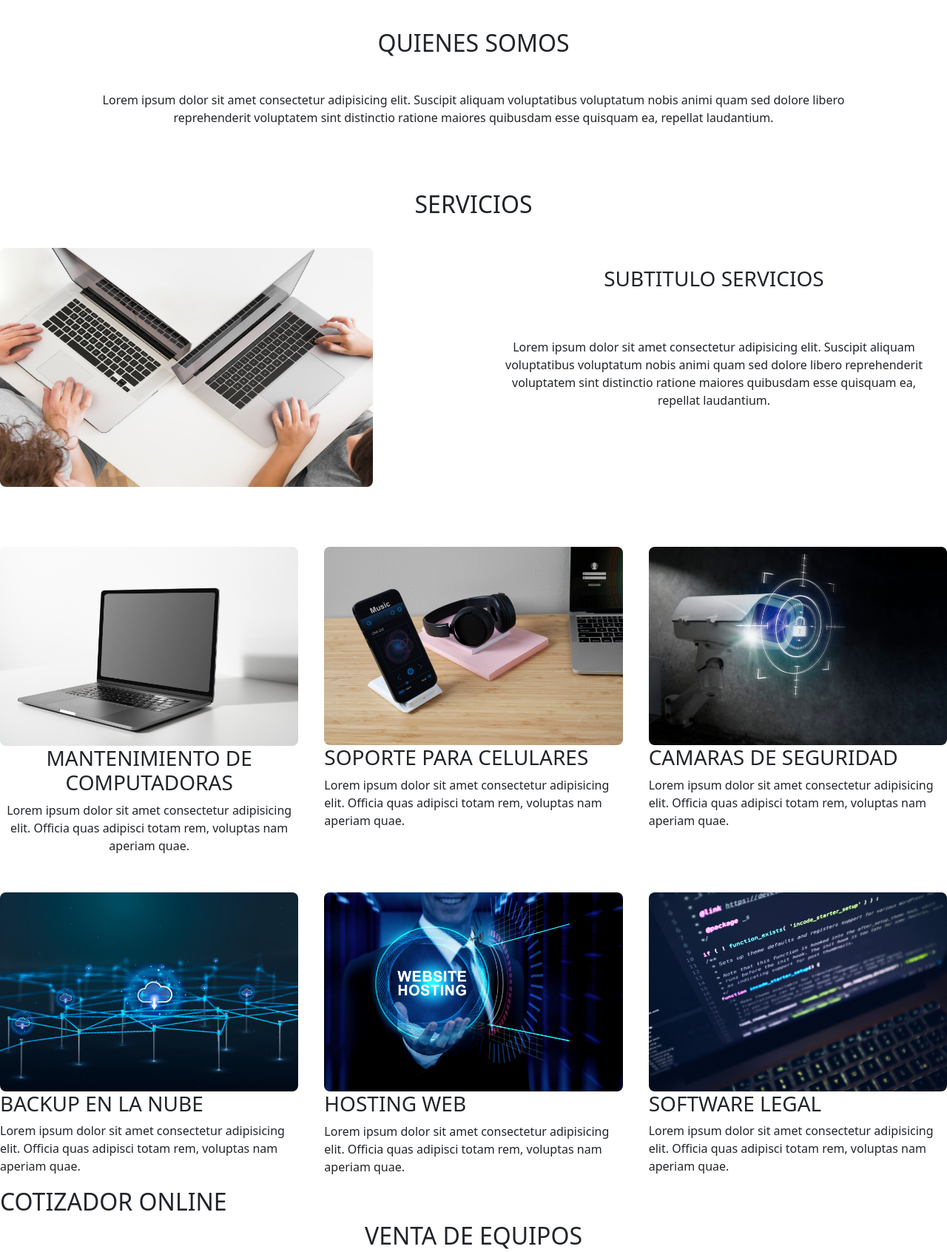
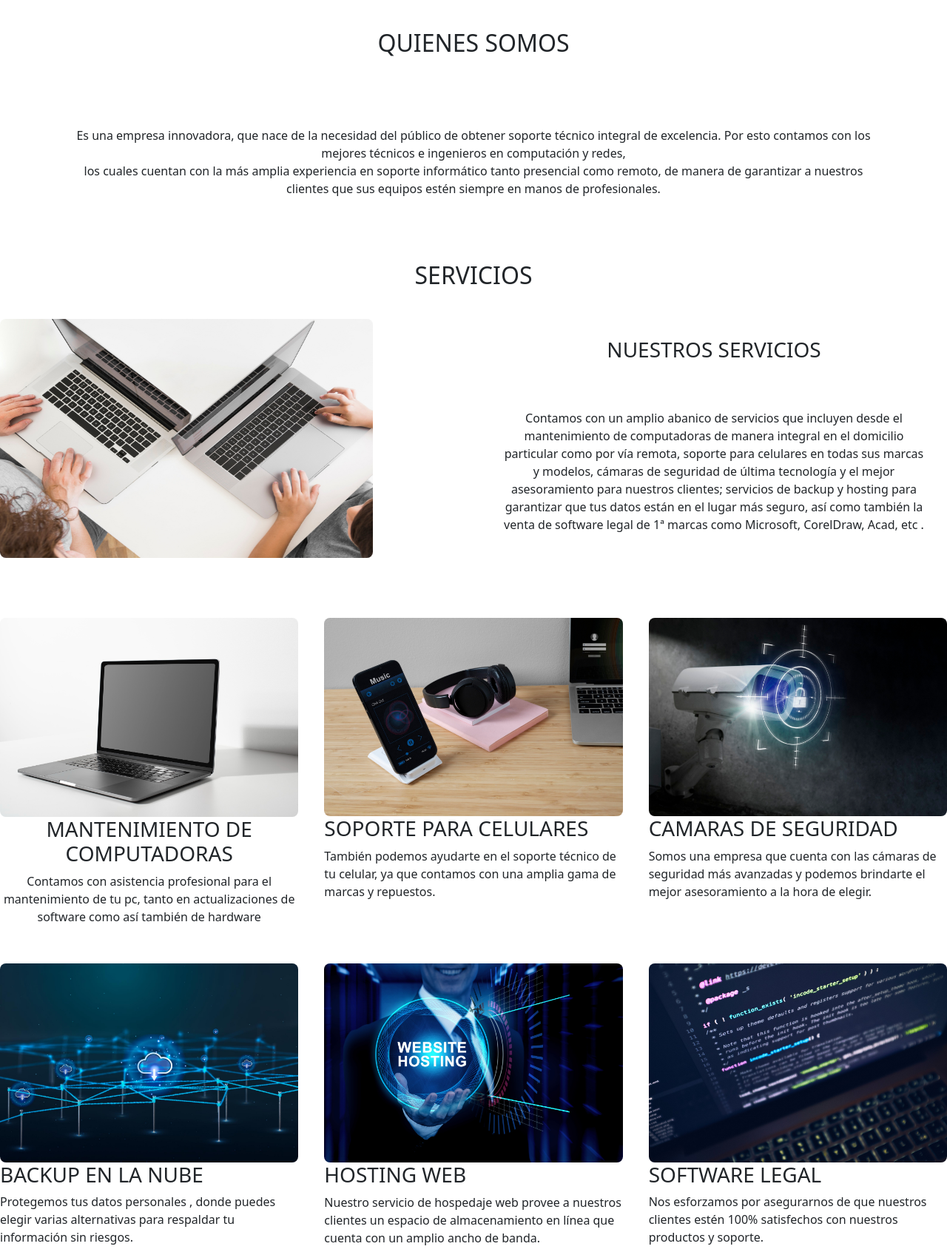
Before and after one commit to Alejafer28/TRABAJO-INTEGRADOR-GRUPO-I-master-Alejandra, a plain HTML site: page index.html in a window 1280 px wide. Shown: the part 700-2392 px from the top of the page at 74% size. Drawn offline with nearby package versions, Linux system fonts and the light colour scheme.

Commit message:
agregue textos

```diff
--- a/index.html
+++ b/index.html
@@ -100,10 +100,11 @@
                 <h2>Soluciones informáticas</h2>
 
                 <p>
-                    Lorem ipsum dolor sit, amet consectetur adipisicing elit. Similique mollitia,
-                    ex possimus numquam fugit repellendus nihil voluptatibus non veniam repellat
-                    fugiat, sed officia sequi perspiciatis velit exercitationem beatae
-                    architecto a!
+                    Contamos con más de 20 años de experiencia en el rubro,
+                    y cada uno de nuestros<br>
+                    técnicos e ingenieros cuenta con certificaciones
+                    que lo avalan, lo que nos permite posicionarnos como uno de los<br>
+                    servicios técnicos más confiables del mercado.
                 </p>
 
             </div>
@@ -123,10 +124,12 @@
             <div class="sectionSegundaParrafo">
 
                 <p>
-                    Lorem ipsum dolor sit amet consectetur adipisicing elit. Suscipit aliquam
-                    voluptatibus voluptatum nobis animi quam sed dolore libero reprehenderit
-                    voluptatem sint distinctio ratione maiores quibusdam esse
-                    quisquam ea, repellat laudantium.
+                    Es una empresa innovadora, que nace de la necesidad del público de obtener
+                    soporte técnico integral de excelencia. Por esto contamos con los mejores
+                    técnicos e ingenieros en computación y redes,<br>
+                    los cuales cuentan con la más amplia experiencia en soporte informático
+                    tanto presencial como remoto, de manera de garantizar
+                    a nuestros clientes que sus equipos estén siempre en manos de profesionales.
                 </p>
 
             </div>
@@ -149,12 +152,13 @@
 
                 <div class="serviciosTexto">
 
-                        <h3>SUBTITULO SERVICIOS</h3>
+                        <h3>NUESTROS SERVICIOS</h3>
                         <p>
-                            Lorem ipsum dolor sit amet consectetur adipisicing elit. Suscipit aliquam
-                            voluptatibus voluptatum nobis animi quam sed dolore libero reprehenderit
-                            voluptatem sint distinctio ratione maiores quibusdam esse
-                            quisquam ea, repellat laudantium.
+                            Contamos con un amplio abanico de servicios que incluyen desde  el mantenimiento de computadoras
+                            de manera integral en el domicilio particular como por vía remota, soporte para celulares
+                            en todas sus marcas y modelos, cámaras de seguridad de última tecnología y el mejor asesoramiento
+                            para nuestros clientes; servicios de backup y hosting para garantizar que tus datos están en el lugar más seguro,
+                            así como también la venta de software legal de 1ª marcas como Microsoft, CorelDraw, Acad, etc .
                         </p>
                 </div>
             </div>
@@ -173,8 +177,8 @@
 
                         <h3>MANTENIMIENTO DE COMPUTADORAS</h3>
                         <p>
-                            Lorem ipsum dolor sit amet consectetur adipisicing
-                            elit. Officia quas adipisci totam rem, voluptas nam aperiam quae.
+                            Contamos con asistencia profesional para el mantenimiento de tu pc,
+                            tanto en actualizaciones de software como así también de hardware
                         </p>
 
                     </div>
@@ -190,8 +194,8 @@
 
                         <h3>SOPORTE PARA CELULARES</h3>
                         <p>
-                            Lorem ipsum dolor sit amet consectetur adipisicing
-                            elit. Officia quas adipisci totam rem, voluptas nam aperiam quae.
+                            También podemos ayudarte en el soporte técnico de tu celular,
+                            ya que contamos con una amplia  gama de marcas y repuestos.
                         </p>
 
                     </div>
@@ -207,8 +211,8 @@
 
                         <h3>CAMARAS DE SEGURIDAD</h3>
                         <p>
-                            Lorem ipsum dolor sit amet consectetur adipisicing
-                            elit. Officia quas adipisci totam rem, voluptas nam aperiam quae.
+                            Somos una empresa que cuenta con las cámaras de seguridad más avanzadas
+                            y podemos brindarte el mejor asesoramiento a la hora de elegir.
                         </p>
 
                     </div>
@@ -224,8 +228,8 @@
 
                         <h3>BACKUP EN LA NUBE</h3>
                         <p>
-                            Lorem ipsum dolor sit amet consectetur adipisicing
-                            elit. Officia quas adipisci totam rem, voluptas nam aperiam quae.
+                            Protegemos tus datos personales , donde puedes elegir varias
+                            alternativas para respaldar tu información sin riesgos.
                         </p>
 
                     </div>
@@ -241,8 +245,8 @@
 
                         <h3>HOSTING WEB</h3>
                         <p>
-                            Lorem ipsum dolor sit amet consectetur adipisicing
-                            elit. Officia quas adipisci totam rem, voluptas nam aperiam quae.
+                            Nuestro servicio de hospedaje web provee a nuestros clientes un
+                            espacio de almacenamiento en línea que cuenta con un amplio ancho de banda.
                         </p>
 
                     </div>
@@ -258,8 +262,8 @@
 
                         <h3>SOFTWARE LEGAL</h3>
                         <p>
-                            Lorem ipsum dolor sit amet consectetur adipisicing
-                            elit. Officia quas adipisci totam rem, voluptas nam aperiam quae.
+                            Nos esforzamos por asegurarnos de que nuestros clientes
+                            estén 100% satisfechos con nuestros productos y soporte.
                         </p>
 
                     </div>
@@ -295,8 +299,10 @@
                     <img src="./img/computadora.jpg" class="card-img-top" alt="computadoras y Notebooks">
                     <div class="card-body">
                         <h5 class="card-title">Laptop y Notebooks</h5>
-                        <p class="card-text">Lorem ipsum dolor sit amet consectetur adipisicing elit. Qui ab non delectus voluptatem illo natus vitae architecto, hic provident quam.Some quick example text to
-                        build on the card title and make up the bulk of the card's content.</p>
+                        <p class="card-text">
+                            Laptops y notebooks para Gamers, Oficina, Diseño y Hogar. Podés personalizar
+                            tu equipo y potenciarlo al máximo. Todas las marcas. Envíos a todo el País.
+                        </p>
                         <a href="#" class="btn btn-primary">Consultar</a>
                     </div>
                 </div>
@@ -305,8 +311,10 @@
                     <img src="./img/smartphones.jpg" class="card-img-top" alt="smartphones">
                     <div class="card-body">
                         <h5 class="card-title">SmartPhones</h5>
-                        <p class="card-text">Lorem ipsum dolor sit amet consectetur adipisicing elit.
-                        Qui ab non delectus voluptatem illo natus vitae architecto, hic provident quam.Some quick example text to build on the card title and make up the bulk of the card's content.</p>
+                        <p class="card-text">
+                            Compra tu nuevo smartphone en nuestra tienda en cuotas sin interés.
+                            Tenemos una enorme variedad de marcas y modelos .Aproveche nuestras ofertas y promociones.
+                        </p>
                         <a href="#" class="btn btn-primary">Consultar</a>
                     </div>
                 </div>
@@ -315,8 +323,10 @@
                     <img src="./img/camaras.jpg" class="card-img-top" alt="camaraSeguridad">
                     <div class="card-body">
                         <h5 class="card-title">Camaras Seguridad</h5>
-                        <p class="card-text">Lorem ipsum dolor sit amet consectetur adipisicing elit. Qui ab non delectus voluptatem illo natus vitae architecto, hic provident quam.
-                        Some quick example text to build on the card title and make up the bulk of the card's content.</p>
+                        <p class="card-text">
+                            Ingeniería en soluciones de sistemas de video vigilancia, integrando tecnología de CCTV .
+                            Soluciones de control de acceso con dispositivos biométricos y tarjetas de proximidad.
+                        </p>
                         <a href="#" class="btn btn-primary">Consultar</a>
                     </div>
                 </div>
@@ -404,8 +414,8 @@
             </div>
             <div class="containerFooter">
                 <h2>SOBRE NOSOTROS</h2>
-                <p>Lorem ipsum dolor sit amet consectetur adipisicing elit. Odio, ipsa?</p>
-                <p>Lorem ipsum dolor sit amet consectetur adipisicing elit. Odio, ipsa?</p>
+                <p>Somos un equipo de profesionales que cuenta con 20 años de experiencia que garantiza la satisfacción de nuestros clientes.</p>
+                <p>Nuestro compromiso es brindarle la solución!</p>
             </div>
             <div class="containerFooter">
                 <h2>SIGUENOS</h2>
```
